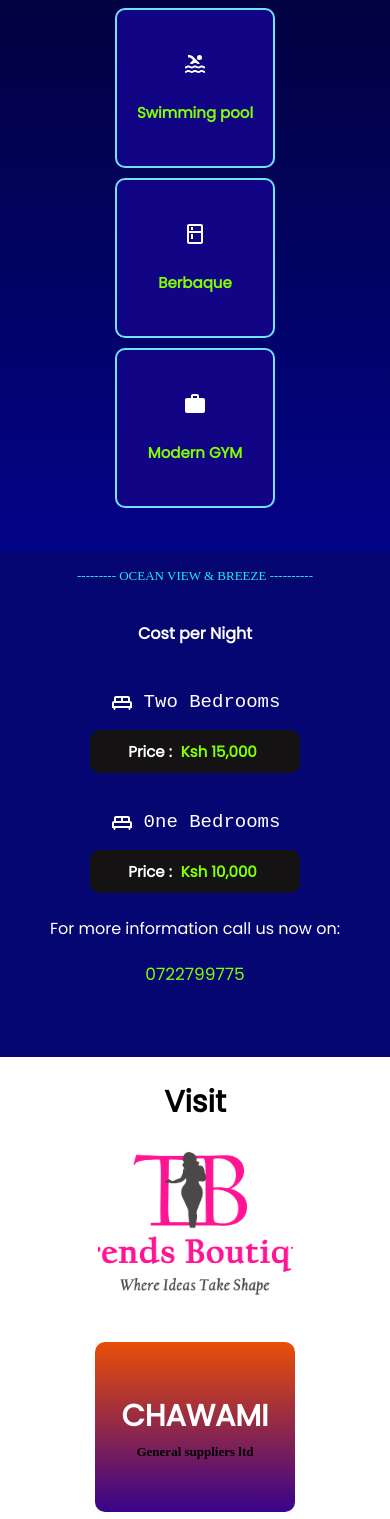
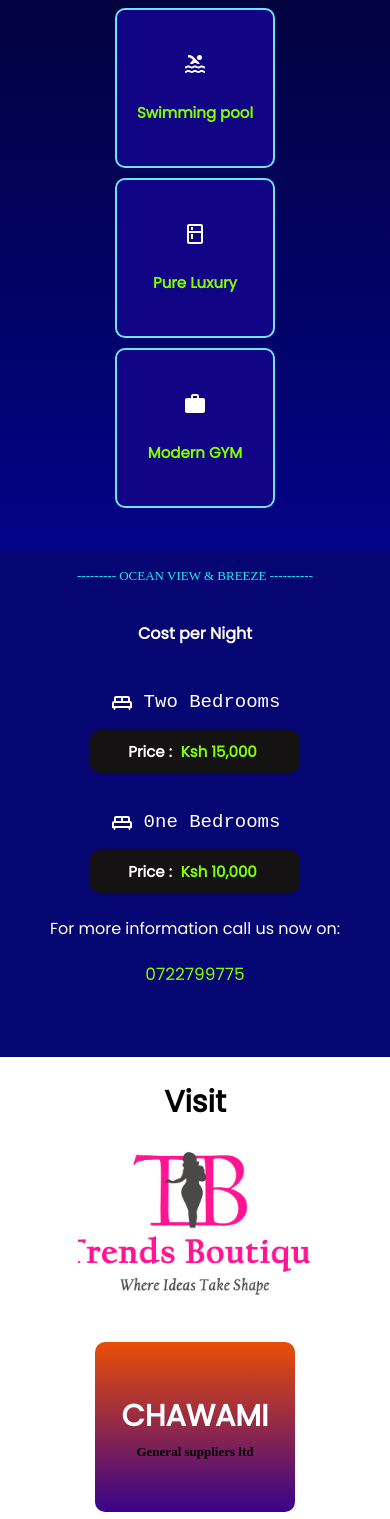
Before and after one commit to Mwisya/chawamihomes, a React (Create React App) app: page / in a window 390 px wide. Shown: the part 3275-4794 px from the top of the page. Built offline with nearby package versions, Linux system fonts and the light colour scheme.

Commit message:
changes to logo and what we do

```diff
--- a/src/components/sponsors/sponsors.css
+++ b/src/components/sponsors/sponsors.css
@@ -63,7 +63,7 @@
     font-family: 'Times New Roman', Times, serif;
 }
 
-@media screen and (max-width: 600px) {
+@media screen and (max-width: 700px) {
     .image_container{
         width: 100vw;
         margin: 0 auto;
@@ -73,7 +73,7 @@
 
      .image_container > img{
          margin: 0 auto 10px;
-         width: 50%;
+         width: 60%;
          height: 200px;
          object-fit: cover;
 
--- a/src/components/what-to-get/Wtg.js
+++ b/src/components/what-to-get/Wtg.js
@@ -1,4 +1,5 @@
 import { Kitchen, Pool, WorkOutlined } from '@material-ui/icons'
+
 import React from 'react'
 import './wtg.css'
 
@@ -19,7 +20,7 @@ const Wtg = () => {
         </div>
         <div className="card">
           <Kitchen/>
-          <h3>Berbaque</h3>
+          <h3>Pure Luxury</h3>
         </div>
         <div className="card">
           <WorkOutlined/>
```
